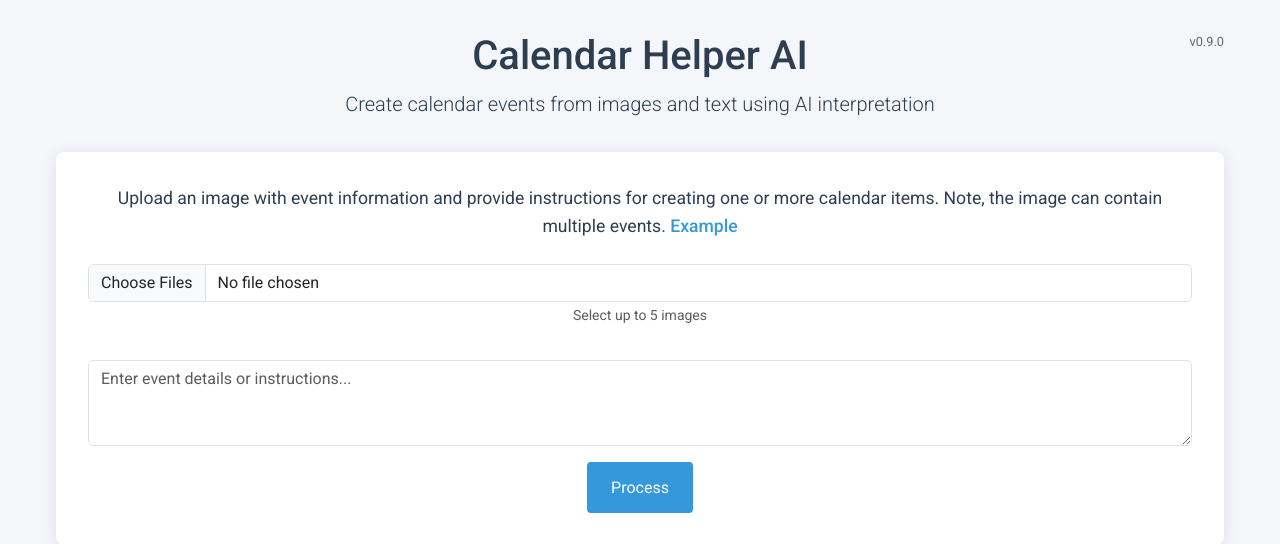
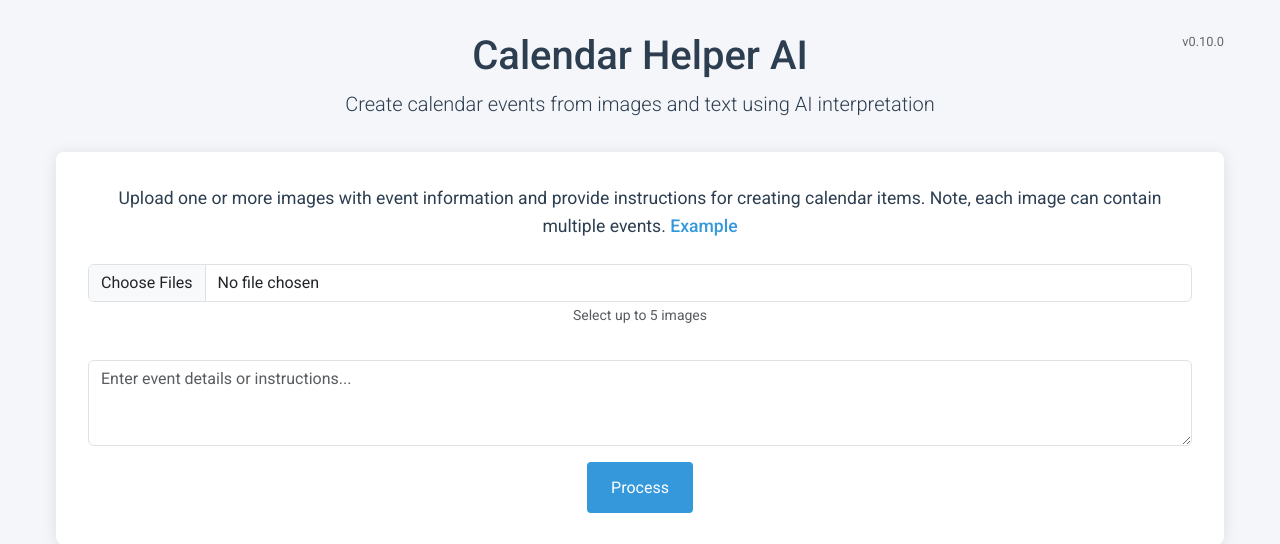
Before and after one commit to ericwastaken/CalendarHelperAi, a Flask app: page / in a window 1280 px wide. Shown: the top 544 px of the page. Run offline with Flask 3, Linux system fonts and the light colour scheme; parts of the project's set-up code (start-up, migrations or seed data) failed here and were passed over; some libraries are stand-ins or nearby versions.

Commit message:
Assistant checkpoint: Update version, instruction text and disable controls
Assistant generated file changes:
- static/js/app.js: Disable image controls during processing
- utils/config.py: Bump version to 0.10.0
- templates/index.html: Update upload instruction text

---

User prompt:

tweaks

once we click on "process" and we're in "analyzing events", I should not be able to preview or remove the thumbnails until they're processed.

version bump v0.10.0

fix the main view instruction instead of "Upload an image with event", do "Upload one or more images with event"

Replit-Commit-Author: Assistant
Replit-Commit-Session-Id: f272fb01-a52b-46e8-af26-21019c52b62c

```diff
--- a/static/js/app.js
+++ b/static/js/app.js
@@ -266,10 +266,17 @@ document.addEventListener('DOMContentLoaded', async function() {
                 return;
             }
 
-            // Disable process button and show processing indicator
+            // Disable process button and image controls during processing
             processButton.disabled = true;
             processButton.innerHTML = '<span class="spinner-border spinner-border-sm" role="status" aria-hidden="true"></span> Analyzing events...';
             processingIndicator.style.display = 'block';
+
+            // Disable all remove buttons and preview clicks
+            document.querySelectorAll('.remove-image').forEach(btn => btn.disabled = true);
+            document.querySelectorAll('.image-preview-item').forEach(item => {
+                item.style.pointerEvents = 'none';
+                item.style.opacity = '0.7';
+            });
 
             const response = await fetch('/process', {
                 method: 'POST',
--- a/templates/index.html
+++ b/templates/index.html
@@ -27,7 +27,7 @@
 
         <section class="upload-section" id="uploadSection">
             <form id="uploadForm" class="text-center">
-                <p class="upload-instruction">Upload an image with event information and provide instructions for creating one or more calendar items. Note, the image can contain multiple events. <a href="#" id="exampleLink">Example</a></p>
+                <p class="upload-instruction">Upload one or more images with event information and provide instructions for creating calendar items. Note, each image can contain multiple events. <a href="#" id="exampleLink">Example</a></p>
 
                 <!-- Example Modal -->
                 <div id="exampleModal" class="modal">
--- a/utils/config.py
+++ b/utils/config.py
@@ -2,7 +2,7 @@
 # Application configuration settings
 
 # Version information
-APP_VERSION = "0.9.0"  # Semantic versioning: MAJOR.MINOR.PATCH
+APP_VERSION = "0.10.0"  # Semantic versioning: MAJOR.MINOR.PATCH
 
 # Maximum allowed image size in bytes (4MB = 4 * 1024 * 1024)
 MAX_IMAGE_SIZE = 4 * 1024 * 1024
```
